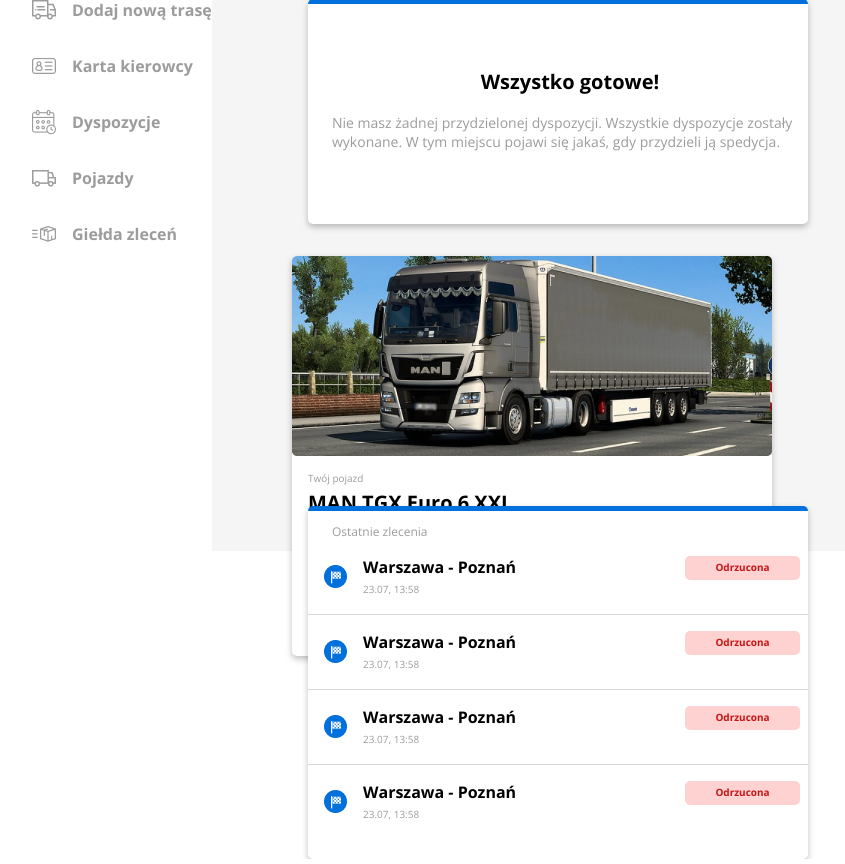
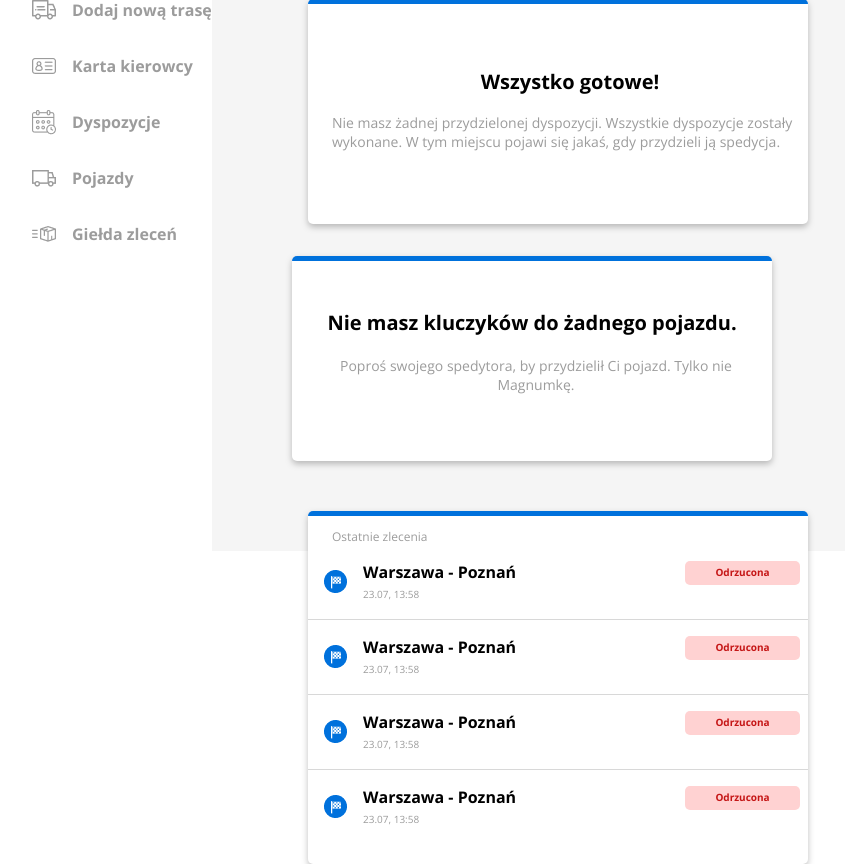
Before and after one commit to TBury/justdeliver, a Django app: template justdeliver/system/templates/dashboard.html in a window 1280 px wide. Shown: the part 249-1113 px from the top of the page, without its empty margins (0-845 px from the left). Run offline with Django 4.2, Linux system fonts and the light colour scheme; the template is opened without the code that fills it, so the values that code supplies are empty; style sheets or scripts are compiled from the project's sources.

Commit message:
Create vehicle retrieving & processing media files

```diff
--- a/justdeliver/justdeliver/settings.py
+++ b/justdeliver/justdeliver/settings.py
@@ -123,7 +123,12 @@ STATICFILES_DIRS = (
 )
 
 STATIC_ROOT = os.path.join(BASE_DIR, 'staticfiles')
+
+MEDIA_URL = '/media/'
+MEDIA_ROOT = os.path.join(BASE_DIR, 'media/')
 # Default primary key field type
 # https://docs.djangoproject.com/en/4.0/ref/settings/#default-auto-field
 
+
+
 DEFAULT_AUTO_FIELD = 'django.db.models.BigAutoField'
--- a/justdeliver/justdeliver/urls.py
+++ b/justdeliver/justdeliver/urls.py
@@ -15,8 +15,13 @@ Including another URLconf
 """
 from django.contrib import admin
 from django.urls import include, path
+from django.conf import settings
+from django.conf.urls.static import static
 
 urlpatterns = [
     path('', include('system.urls')),
     path('admin/', admin.site.urls),
 ]
+if settings.DEBUG:
+    urlpatterns += static(settings.MEDIA_URL,
+                          document_root=settings.MEDIA_ROOT)
--- a/justdeliver/static/css/dashboard.css
+++ b/justdeliver/static/css/dashboard.css
@@ -272,6 +272,29 @@ body {
   height: 400px;
 }
 
+.card--no-vehicle {
+  margin-left: 32px;
+  margin-top: 32px;
+  margin-bottom: 200px;
+  width: 480px;
+  margin-right: 480px;
+  height: 200px;
+}
+
+.no-vehicle {
+  text-align: center;
+  font-size: 20px;
+  font-weight: bold;
+  margin-top: 48px;
+}
+
+.no-vehicle-text {
+  text-align: center;
+  margin-left: 8px;
+  font-size: 14px;
+  color: #9C9C9C;
+}
+
 .vehicle__label {
   margin-left: 16px;
   font-size: 10px;
--- a/justdeliver/static/css/dashboard.scss
+++ b/justdeliver/static/css/dashboard.scss
@@ -207,6 +207,29 @@ body {
     height: 400px;
 }
 
+.card--no-vehicle {
+    margin-left: 32px;
+    margin-top: 32px;
+    margin-bottom: 200px;
+    width: 480px;
+    margin-right: 480px;
+    height: 200px;
+}
+
+.no-vehicle {
+    text-align: center;
+    font-size: 20px;
+    font-weight: bold;
+    margin-top: 48px;
+}
+
+.no-vehicle-text {
+    text-align: center;
+    margin-left: 8px;
+    font-size: 14px;
+    color: #9C9C9C;
+}
+
 .vehicle__label {
     margin-left: 16px;
     font-size: 10px;
@@ -239,6 +262,7 @@ body {
     row-gap: 16px;
     margin-top: 16px;
 }
+
 
 .details--engine {
     display: flex;
--- a/justdeliver/system/templates/dashboard.html
+++ b/justdeliver/system/templates/dashboard.html
@@ -125,29 +125,36 @@
                 {% endif %}
 
             </div>
+            {% if vehicle %}
+            <div class="dashboard__card card--vehicle">
 
-            <div class="dashboard__card card--vehicle">
-                <img class="vehicle__photo" src="{% static 'assets/vehicle.png' %}" alt="Zdjęcie pojazdu">
+                <img class="vehicle__photo" src="{{ vehicle.photo.url }}" alt="Zdjęcie pojazdu">
                 <p class="vehicle__label">
                     Twój pojazd
                 </p>
-                <p class="vehicle__title">MAN TGX Euro 6 XXL</p>
-                <span class="vehicle__license-plate">KR 133RT</span>
+                <p class="vehicle__title">{{ vehicle.manufacturer }} {{ vehicle.model }} {{ vehicle.cabin }}</p>
+                <span class="vehicle__license-plate">{{ vehicle.license_plate }}</span>
                 <div class="vehicle__details">
                     <div class="details--engine">
                         <p class="vehicle__label">Silnik</p>
-                        <p class="engine">440 KM</p>
+                        <p class="engine">{{ vehicle.engine }} KM</p>
                     </div>
                     <div class="details--chassis">
                         <p class="vehicle__label">Nadwozie</p>
-                        <p class="chassis">4x2</p>
+                        <p class="chassis">{{ vehicle.chassis }}</p>
                     </div>
                     <div class="details--odometer">
                         <p class="vehicle__label">Przebieg</p>
-                        <p class="odometer">413 334 km</p>
+                        <p class="odometer">{{ vehicle.odometer }} km</p>
                     </div>
                 </div>
             </div>
+            {% else %}
+            <div class="dashboard__card card--no-vehicle">
+                <p class="no-vehicle">Nie masz kluczyków do żadnego pojazdu.</p>
+                <p class="no-vehicle-text">Poproś swojego spedytora, by przydzielił Ci pojazd. Tylko nie Magnumkę.</p>
+            </div>
+            {% endif %}
             <div class="dashboard__card card--deliveries">
                 <p class="deliveries__label">
                     Ostatnie zlecenia
```
Also changed, not shown: justdeliver/system/models.py (+9 -0 lines), 2 other files.
